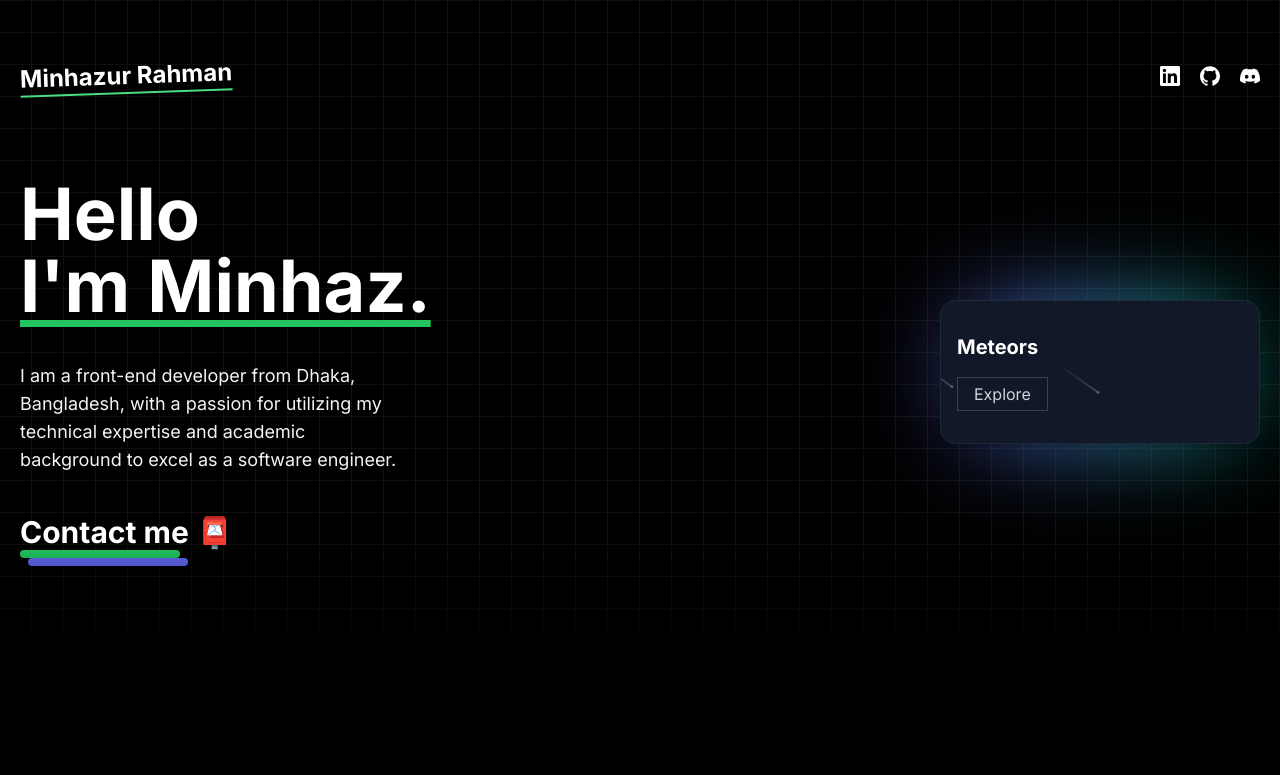
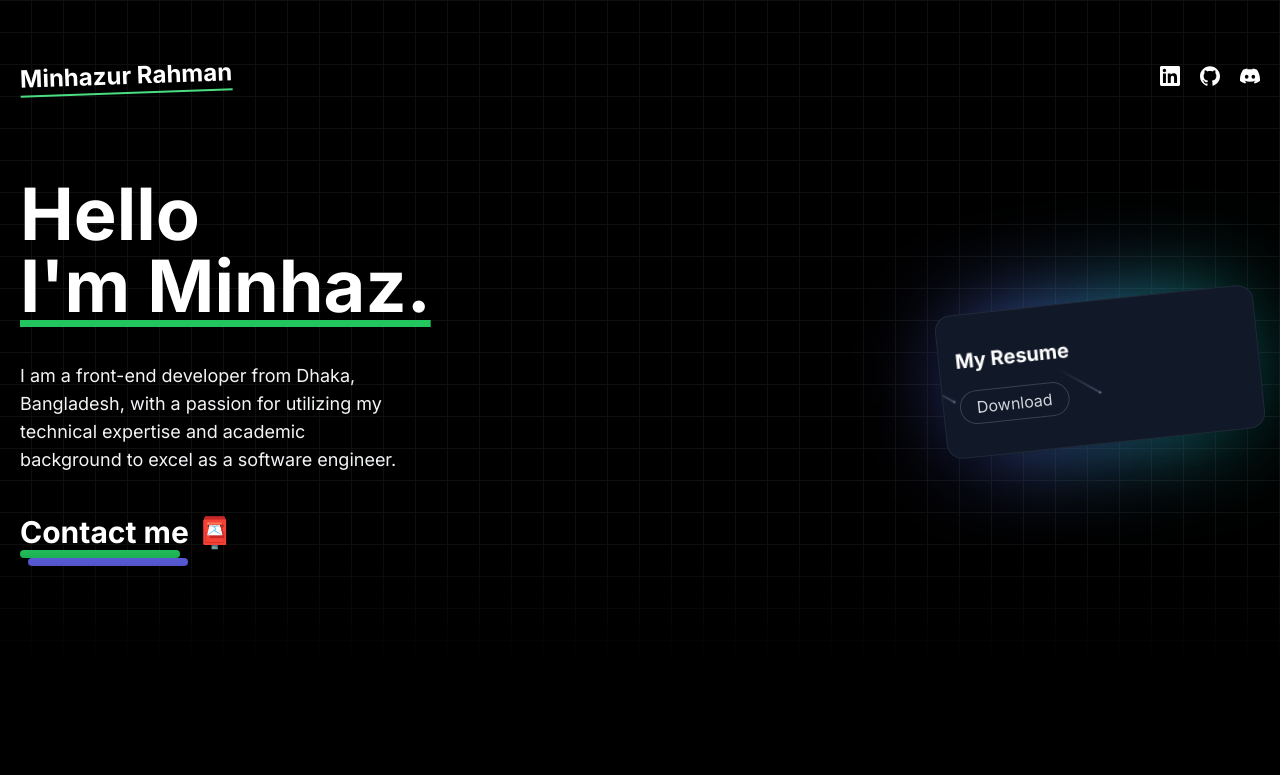
Before and after one commit to Minhaz3896/portfolio, a Next.js app: page / in a window 1280 px wide. Shown: the top 775 px of the page. Built offline with nearby package versions, Linux system fonts and the light colour scheme.

Commit message:
Hero: Added My resume and fixed text sizing

```diff
--- a/components/Hero.tsx
+++ b/components/Hero.tsx
@@ -1,9 +1,16 @@
+"use client";
 import Link from "next/link";
 import React from "react";
 import Title from "./Title";
 import { Meteors } from "./ui/meteors";
 
 const Hero = () => {
+
+  const handleDownload = () => {
+    window.open('/Minhazur Rahman Resume.pdf', '_blank');
+  };
+
+
   return (
     <main className="min-h-[70vh] mb-10 pb-5  md:min-h-[60vh] md:pb-0 flex flex-col gap-10 lg:flex-row lg:gap-0 items-center justify-between animate-move-up ">
       <div className="space-y-10 text-center lg:text-left">
@@ -22,14 +29,14 @@ const Hero = () => {
         </Link>
       </div>
 
-      <div className=" w-56 md:w-full relative max-w-xs">
+      <div className=" w-56 md:w-full relative max-w-xs -rotate-6">
         <div className="absolute inset-0 h-full w-full  bg-gradient-to-r from-indigo-500 to-teal-500 transform scale-[0.80] bg-red-500 rounded-md blur-3xl" />
         <div className="relative shadow-xl bg-gray-900 border border-gray-800  px-4 py-8 h-full overflow-hidden rounded-2xl flex flex-col justify-center items-center md:items-start">
           <h1 className="font-bold text-xl text-white mb-4 relative z-50 ">
-            Meteors
+            My Resume
           </h1>
-           <button className="border px-4 py-1 rounded-lg hover:text-green-300 transition-all border-gray-700 text-gray-300">
-            Explore
+           <button onClick={handleDownload} className="border px-4 py-1 rounded-3xl hover:text-green-300 transition-all border-gray-700 text-gray-300">
+            Download
           </button>
 
           {/* Meaty part - Meteor effect */}
--- a/components/Skill.tsx
+++ b/components/Skill.tsx
@@ -48,7 +48,7 @@ const Skill = () => {
     <main className="max-w-5xl  mx-auto px-8 text-xl">
       <Title
         text={"Skills"}
-        className={"flex flex-col items-center justify-center -rotate-6"}
+        className={"flex flex-col items-center justify-center -rotate-6 "}
       />
       <HoverEffect items={skills} />
     </main>
--- a/components/ui/card-hover-effect.tsx
+++ b/components/ui/card-hover-effect.tsx
@@ -53,7 +53,7 @@ export const HoverEffect = ({
           <div className="rounded-md w-full p-4 overflow-hidden bg-black group-hover:ring-2 ring-green-500 relative z-20 transition-all duration-500 cursor-pointer">
           <div className="py-10 z-50 relative space-y-5">
             <Icon className="w-8 h-8 mx-auto"/>
-            <p className="text-2xl font-bold text-center text-gray-300">
+            <p className="text-lg md:text-2xl  font-bold text-center text-gray-300">
               {item.text}
             </p>
           </div>
```
Also changed, not shown: 1 other file (tests, documents, lock files or other folders).
